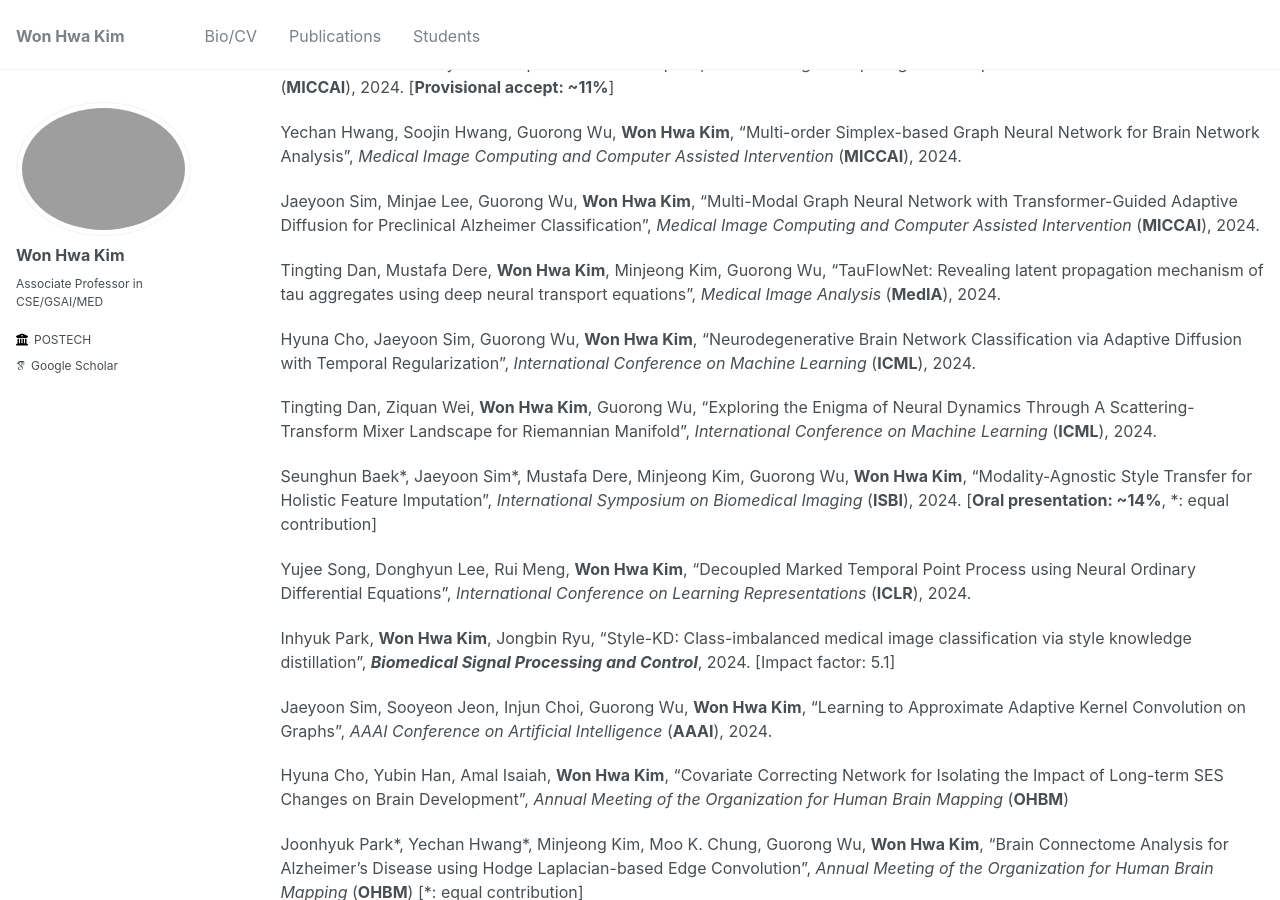
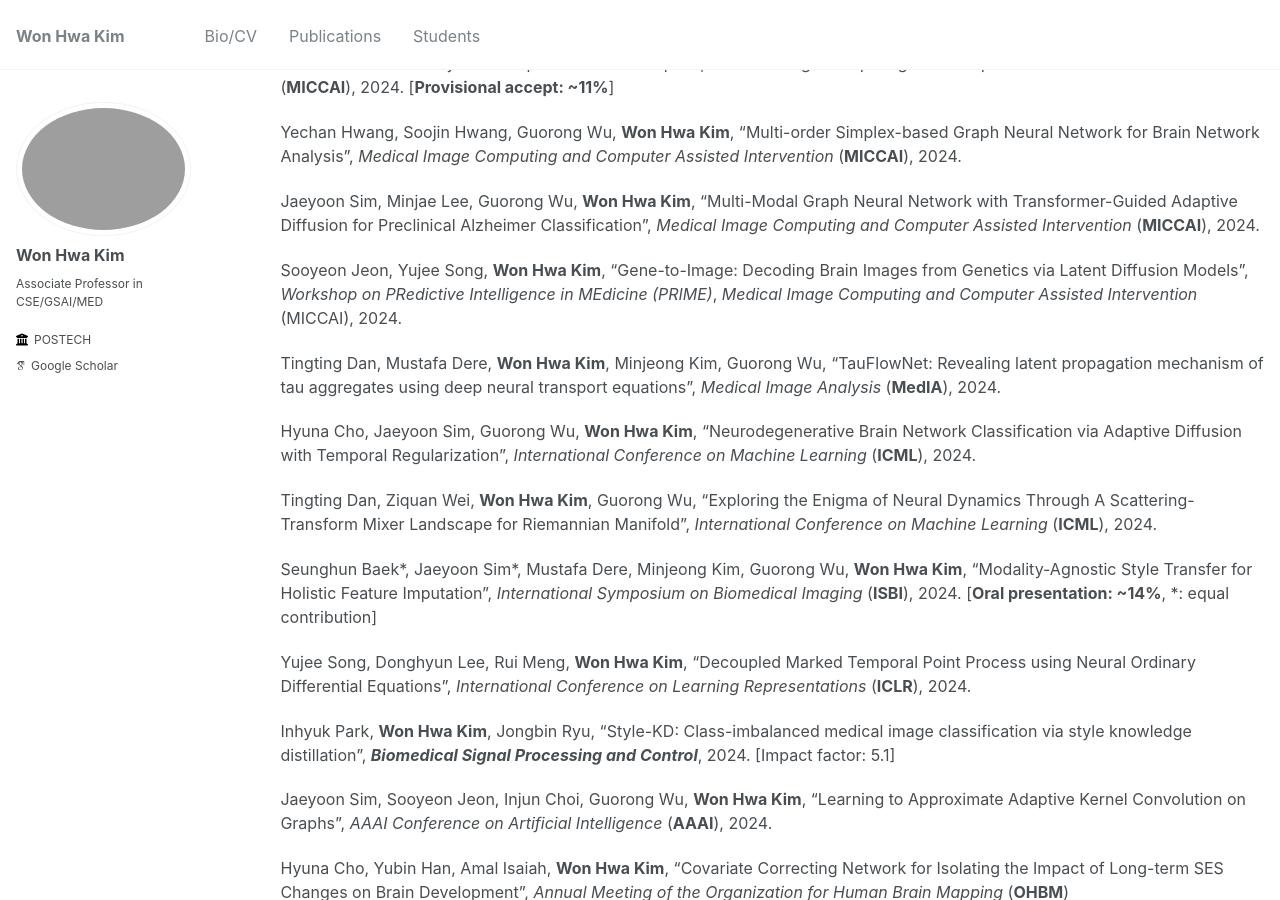
Before and after one commit to wwplato/wwplato.github.io, a Jekyll site: the page built from _pages/publications.md, in a window 1280 px wide and 900 px high, scrolled down 434 px. Built offline with Jekyll 4.4.1, drawn with Linux system fonts in a browser that asks for light colours; some web fonts are replaced.

Commit message:
Update publications.md

```diff
--- a/_pages/publications.md
+++ b/_pages/publications.md
@@ -22,6 +22,9 @@ Yechan Hwang, Soojin Hwang, Guorong Wu, **Won Hwa Kim**, "Multi-order Simplex-ba
 
 Jaeyoon Sim, Minjae Lee, Guorong Wu, **Won Hwa Kim**, "Multi-Modal Graph Neural Network with Transformer-Guided Adaptive Diffusion for Preclinical Alzheimer Classification",
 *Medical Image Computing and Computer Assisted Intervention* (**MICCAI**), 2024.
+
+Sooyeon Jeon, Yujee Song, **Won Hwa Kim**, "Gene-to-Image: Decoding Brain Images from Genetics via Latent Diffusion Models",
+*Workshop on PRedictive Intelligence in MEdicine (PRIME)*, *Medical Image Computing and Computer Assisted Intervention* (MICCAI), 2024.
 
 Tingting Dan, Mustafa Dere, **Won Hwa Kim**, Minjeong Kim, Guorong Wu, “TauFlowNet: Revealing latent propagation mechanism of tau aggregates using deep neural transport equations”, *Medical Image Analysis* (**MedIA**), 2024.
 
```
